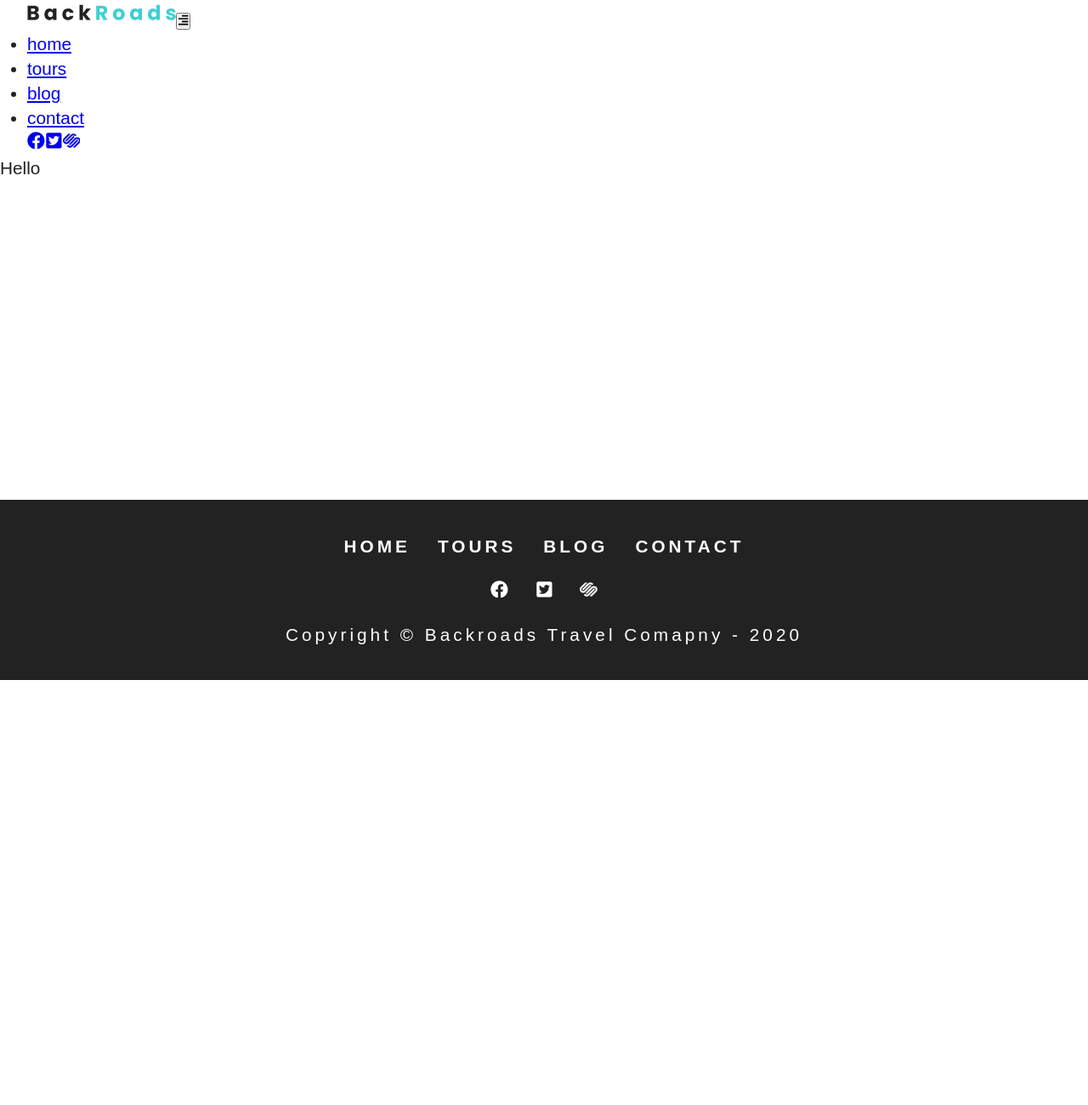
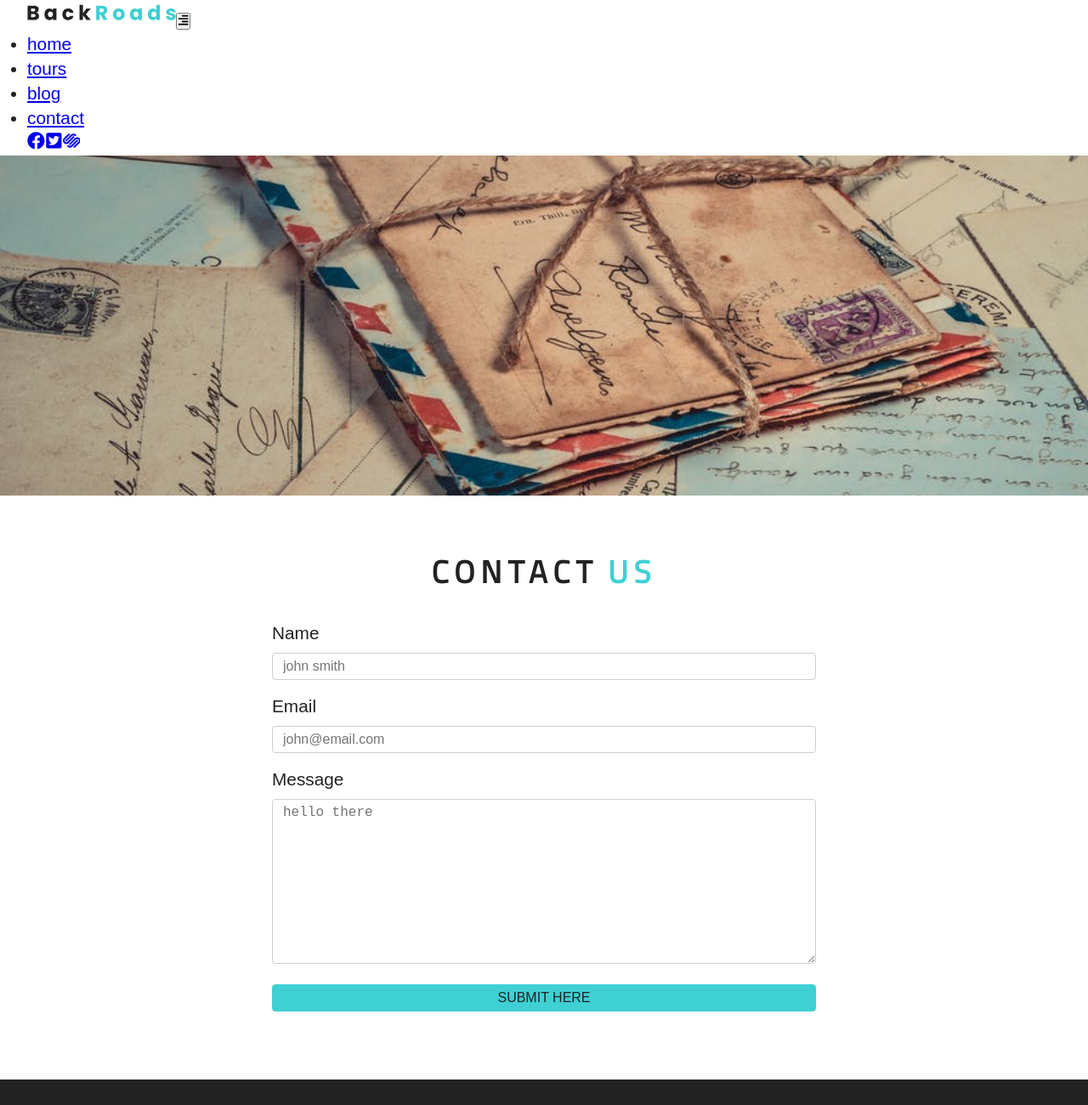
Before and after one commit to daniel-liemng/backroads_gatsby_contentful, a Gatsby site: page /contact in a window 1280 px wide. Shown: the top 1300 px of the page at 85% size. Before the commit the page ends 800 px from the top, so only its background shows below. Built offline with nearby package versions, Linux system fonts and the light colour scheme; Gatsby itself is replaced by a stand-in of ours; a web font is replaced by a local one.

Commit message:
connected to Contentful

```diff
--- a/gatsby-config.js
+++ b/gatsby-config.js
@@ -1,10 +1,23 @@
+require("dotenv").config({
+  path: `.env.${process.env.NODE_ENV}`,
+})
+
 module.exports = {
   siteMetadata: {
-    title: `Gatsby Default Starter`,
-    description: `Kick off your next, great Gatsby project with this default starter. This barebones starter ships with the main Gatsby configuration files you might need.`,
-    author: `@gatsbyjs`,
+    title: `BackRoads`,
+    description: `A Gatsby App for traveller.`,
+    author: `@liemnguyen`,
+    data: [`item1`, `item2`],
   },
   plugins: [
+    {
+      resolve: `gatsby-source-contentful`,
+      options: {
+        spaceId: process.env.CONTENTFUL_SPACE_ID,
+        accessToken: process.env.CONTENTFUL_ACCESS_TOKEN,
+      },
+    },
+    `gatsby-plugin-transition-link`,
     `gatsby-plugin-styled-components`,
     `gatsby-plugin-react-helmet`,
     {
--- a/package.json
+++ b/package.json
@@ -14,8 +14,11 @@
     "gatsby-plugin-react-helmet": "^3.3.2",
     "gatsby-plugin-sharp": "^2.6.9",
     "gatsby-plugin-styled-components": "^3.3.3",
+    "gatsby-plugin-transition-link": "^1.18.0",
+    "gatsby-source-contentful": "^2.3.15",
     "gatsby-source-filesystem": "^2.3.8",
     "gatsby-transformer-sharp": "^2.5.3",
+    "gsap": "^3.3.1",
     "prop-types": "^15.7.2",
     "react": "^16.12.0",
     "react-dom": "^16.12.0",
--- /dev/null
+++ b/src/components/Contact/Contact.js
@@ -0,0 +1,59 @@
+import React from "react"
+
+import styles from "../../css/contact.module.css"
+
+import Title from "../utils/Title"
+
+const Contact = () => {
+  return (
+    <section className={styles.contact}>
+      <Title title="contact" subtitle="us"></Title>
+      <div className={styles.center}>
+        <form action="https://formspree.io/mbjzyyzz" method="POST">
+          <div>
+            <label htmlFor="name">Name</label>
+            <input
+              type="text"
+              name="name"
+              id="name"
+              className={styles.formControl}
+              placeholder="john smith"
+            />
+          </div>
+
+          <div>
+            <label htmlFor="email">Email</label>
+            <input
+              type="email"
+              name="email"
+              id="email"
+              className={styles.formControl}
+              placeholder="john@email.com"
+            />
+          </div>
+
+          <div>
+            <label htmlFor="message">Message</label>
+            <textarea
+              name="message"
+              id="message"
+              rows="10"
+              className={styles.formControl}
+              placeholder="hello there"
+            />
+          </div>
+
+          <div>
+            <input
+              type="submit"
+              value="submit here"
+              className={styles.submit}
+            />
+          </div>
+        </form>
+      </div>
+    </section>
+  )
+}
+
+export default Contact
--- a/src/components/layout/Footer.js
+++ b/src/components/layout/Footer.js
@@ -1,5 +1,6 @@
 import React from "react"
-import { Link } from "gatsby"
+// import { Link } from "gatsby"
+import AniLink from "gatsby-plugin-transition-link/AniLink"
 
 import styles from "../../css/footer.module.css"
 
@@ -11,9 +12,9 @@ const Footer = () => {
     <footer className={styles.footer}>
       <div className={styles.links}>
         {links.map((item, index) => (
-          <Link to={item.path} key={index}>
+          <AniLink swipe to={item.path} key={index}>
             {item.text}
-          </Link>
+          </AniLink>
         ))}
       </div>
       <div className={styles.icons}>
--- a/src/components/layout/Navbar.js
+++ b/src/components/layout/Navbar.js
@@ -1,5 +1,6 @@
 import React, { useState } from "react"
-import { Link } from "gatsby"
+// import { Link } from "gatsby"
+import AniLink from "gatsby-plugin-transition-link/AniLink"
 
 import styles from "../../css/navbar.module.css"
 import { FaAlignRight } from "react-icons/fa"
@@ -36,9 +37,9 @@ const Navbar = () => {
         >
           {links.map((item, index) => (
             <li key={index}>
-              <Link to={item.path} className={styles.navLinks}>
+              <AniLink fade to={item.path} className={styles.navLinks}>
                 {item.text}
-              </Link>
+              </AniLink>
             </li>
           ))}
         </ul>
--- /dev/null
+++ b/src/components/utils/StyledHero.js
@@ -0,0 +1,25 @@
+import React from "react"
+import styled from "styled-components"
+import BackgroundImage from "gatsby-background-image"
+
+const StyledHero = ({ img, className, children, home }) => {
+  return (
+    <BackgroundImage className={className} fluid={img} home={home}>
+      {children}
+    </BackgroundImage>
+  )
+}
+
+export default styled(StyledHero)`
+  min-height: ${props => (props.home ? "calc(100vh - 62px)" : "50vh")};
+  background: ${props =>
+    props.home
+      ? "linear-gradient(rgba(63, 208, 212, 0.7), rgba(0, 0, 0, 0.7))"
+      : "none"};
+  background-position: center;
+  background-size: cover;
+  opacity: 1 !important;
+  display: flex;
+  align-items: center;
+  justify-content: center;
+`
--- a/src/css/contact.module.css
+++ b/src/css/contact.module.css
@@ -24,6 +24,7 @@ label {
   padding: 0.375rem 0.75rem;
   border: 1px solid var(--darkGrey);
   border-radius: 0.25rem;
+  outline: none;
 }
 .submit {
   background-color: var(--primaryColor);
--- a/src/pages/contact.js
+++ b/src/pages/contact.js
@@ -1,9 +1,31 @@
 import React from "react"
+import { graphql } from "gatsby"
 
 import Layout from "../components/layout/Layout"
 
-const contact = () => {
-  return <Layout>Hello</Layout>
+import StyledHero from "../components/utils/StyledHero"
+import Contact from "../components/Contact/Contact"
+
+const contact = props => {
+  const img = props.data.file.childImageSharp.fluid
+  return (
+    <Layout>
+      <StyledHero img={img}></StyledHero>
+      <Contact />
+    </Layout>
+  )
 }
 
+export const query = graphql`
+  {
+    file(relativePath: { eq: "connectBcg.jpeg" }) {
+      childImageSharp {
+        fluid(quality: 90, maxWidth: 4160) {
+          ...GatsbyImageSharpFluid_withWebp
+        }
+      }
+    }
+  }
+`
+
 export default contact
```
Also changed, not shown: src/components/About/Info.js (added, +23 -0 lines), src/components/About/Try.js (added, +41 -0 lines), src/components/Home/About.js (+27 -8 lines), src/pages/404.js (+4 -3 lines), src/pages/blog.js (+21 -2 lines), src/pages/index.js (+27 -7 lines), src/pages/tours.js (+22 -2 lines), 2 other files.
